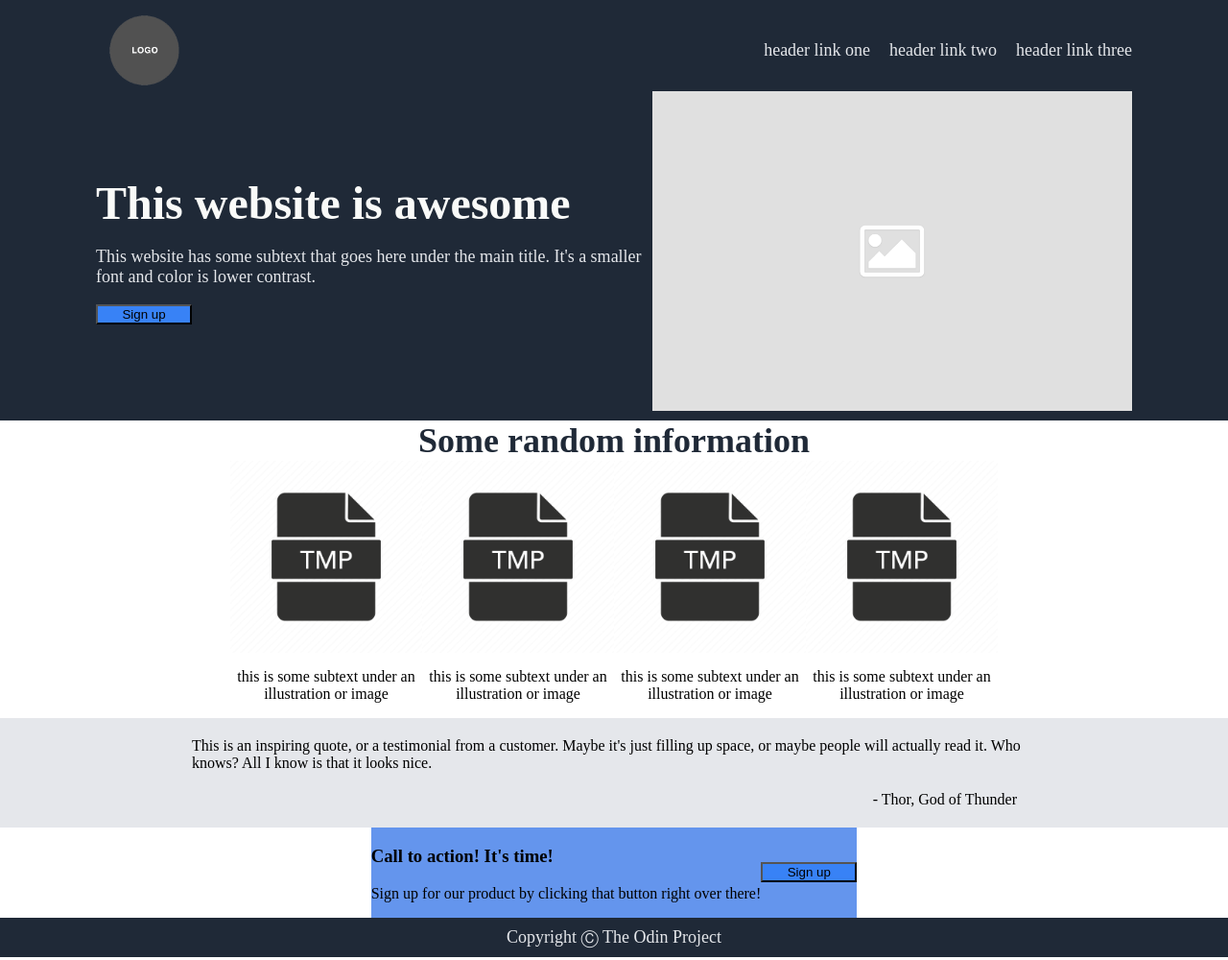
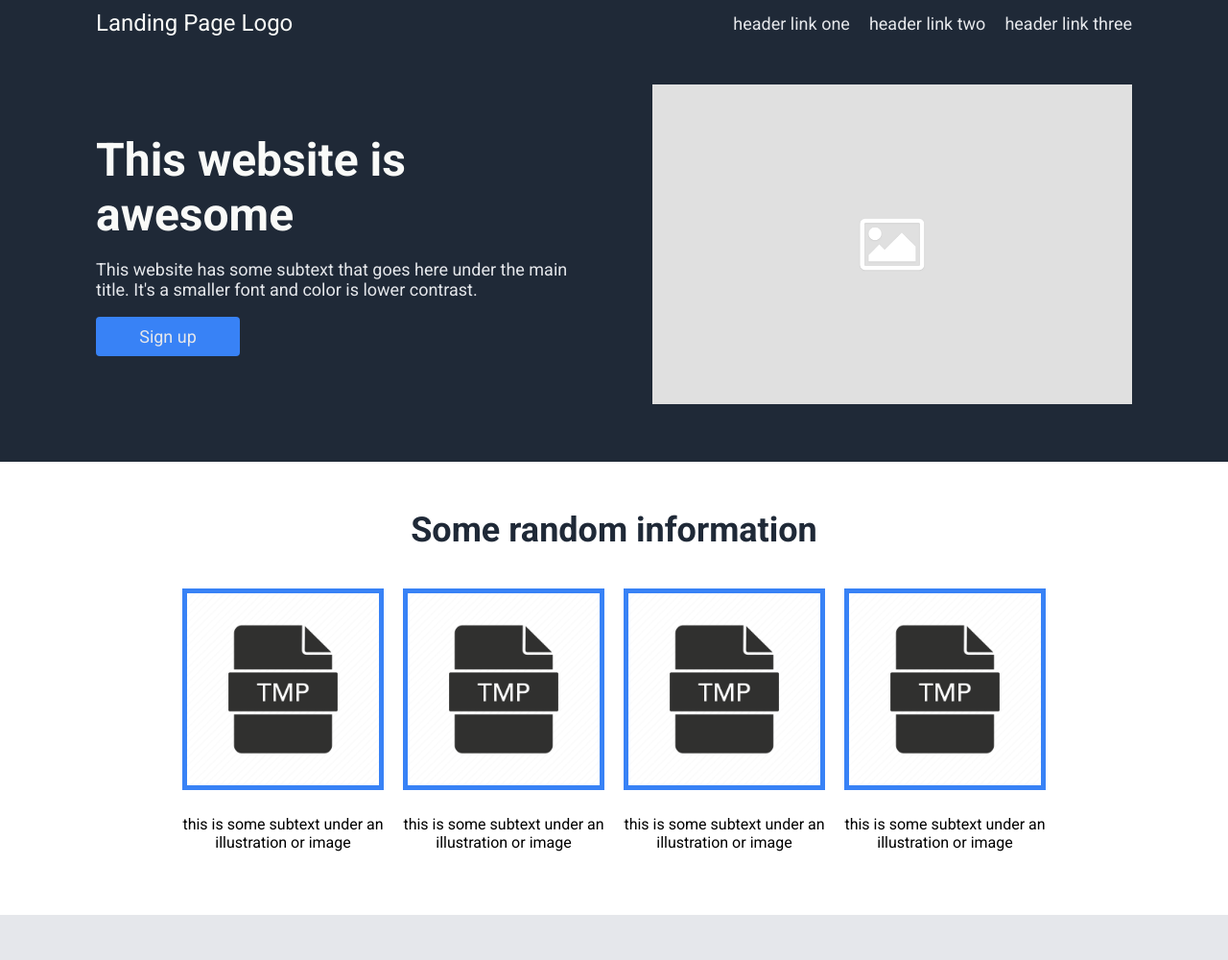
Before and after one commit to Luis-Bolanos/odin-landing-page, a plain HTML site: page index.html in a window 1280 px wide. Shown: the top 1000 px of the page at 96% size. Drawn offline with Linux system fonts and the light colour scheme.

Commit message:
Completed page based on project reqs

```diff
--- a/index.html
+++ b/index.html
@@ -5,16 +5,20 @@
         <title>Landing Page</title>
         <meta charset="UTF-8">
         <link rel="stylesheet" href="style.css">
+        <link rel="preconnect" href="https://fonts.googleapis.com">
+    <link rel="preconnect" href="https://fonts.gstatic.com" crossorigin>
+    <link href="https://fonts.googleapis.com/css2?family=Roboto:ital,wght@0,100;0,300;0,400;0,500;0,700;0,900;1,100;1,300;1,400;1,500;1,700;1,900&display=swap" rel="stylesheet">
     </head>
 
     <body>
         <div class="hero">
             <div class="hero-bar">
-                <img src="images/temp-logo.png">
+                <div class="hero-logo"><a href="index.html">Landing Page Logo</a></div>
+                <!--<img src="images/temp-logo.png">-->
                 <ul>
-                    <li><a href="google.com">header link one</a></li>
-                    <li><a href="google.com">header link two</a></li>
-                    <li><a href="google.com">header link three</a></li>
+                    <li><a href="index.html">header link one</a></li>
+                    <li><a href="index.html">header link two</a></li>
+                    <li><a href="index.html">header link three</a></li>
                 </ul>
             </div>
             <div class="section-1">
@@ -56,13 +60,11 @@
                 </div>
             </div>
             <div class="section-4">
-                <div class="CTA-box">
-                    <div class="CTA-text">
-                        <h3>Call to action! It's time!</h3>
-                        <p>Sign up for our product by clicking that button right over there!</p>
-                    </div>
-                    <button>Sign up</button>
+                <div class="CTA-text">
+                    <h2>Call to action! It's time!</h2>
+                    <p>Sign up for our product by clicking that button right over there!</p>
                 </div>
+                <button>Sign up</button>
             </div>
         <div class="footer">
             Copyright Ⓒ The Odin Project
--- a/style.css
+++ b/style.css
@@ -5,6 +5,7 @@ body {
     justify-content: space-between;
     min-height: 100vh;
     margin:0px;
+    font-family: 'Roboto', sans-serif;
 }
 
 
@@ -16,23 +17,29 @@ body {
     padding: 10px 100px 10px 100px;
 }
 
+.hero p, .hero-bar ul li a, .footer {
+    font-size: 18px;
+    color: #E5E7EB;
+}
+
 .hero-bar {
     display: flex;
     justify-content: space-between;
+    align-items: center;
 }
 
-.hero p, .hero a, .footer {
-    font-size: 18px;
-    color: #E5E7EB;
+.hero-bar .hero-logo a {
+    font-size: 24px;
+    color: #F9FAF8;
 }
 
 .hero-bar a {
     text-decoration: none;
 }
 
-.hero-bar img {
+/*.hero-bar img {
     width: 100px;
-}
+}*/
 
 .hero-bar ul {
     display: flex;
@@ -45,9 +52,10 @@ body {
 
 .section-1{
     display: flex;
-    flex-direction: row;
-    justify-content: space-around;
     align-items: center;
+    justify-content: space-between;
+    gap: 50px;
+    padding: 50px 0 50px 0;
 }
 
 .section-1 img {
@@ -66,25 +74,30 @@ body {
     justify-content: center;
 }
 
-.intro button {
-    width: 100px;
+.intro button, .section-4 button {
+    width: 150px;
     background-color: #3882F6;
+    color: #E5E7EB;
+    font-family: 'Roboto', sans-serif;
+    font-size: 18px;
+    padding: 10px 24px;
+    border-radius: 4px;
+    border-style: none;
+    cursor: pointer;
+    transition-duration: .5s;
 }
 
-/*.container {
-    display:flex;
-    flex-direction: column;
-    justify-content: space-around;
-    flex: 1;
-    padding: 0 100px 0 100px;
+.intro button:hover, .section-4 button:hover {
+    background-color: #E5E7EB;
+    color:#3882F6;
 }
-*/
 
 .section-2 {
     display: flex;
     flex-direction: column;
     align-items: center;
-    padding: 0 100px 0 100px;
+    gap: 40px;
+    padding: 50px 100px 50px 100px;
 }
 
 .section-2 .info-header {
@@ -98,15 +111,21 @@ body {
     display: flex;
     justify-content: center;
     flex-wrap: wrap;
+    gap: 20px;
 }
 
 .info-box {
     display: flex;
     justify-content: center;
     flex-direction: column;
+    width: 210px;
+    text-align: center;
+    gap: 10px;
+}
+
+.info-box img {
+    border: 5px solid #3882F6;;
     width: 200px;
-    text-align: center;
-
 }
 
 .section-3 {
@@ -114,38 +133,45 @@ body {
     justify-content: center;
     flex-direction: column;
     background-color: #E5E7EB;
-    padding: 20px 100px 20px 100px;
+    padding: 100px;
 }
 
 .quote {
     display: flex;
     justify-content: center;
     padding: 0 100px;
+    font-size: 36px;
+    font-weight: lighter;
+    font-style: italic;
 }
 
 .quote-author {
     display: flex;
     padding: 20px 120px 0px 0px;
     justify-content: flex-end;
+    font-size: 24px;
 
 }
 
 .section-4 {
     display: flex;
-    flex-direction: column;
+    flex-direction: row;
+    justify-content: space-around;
     align-items: center;
-    padding: 0 100px 0 100px;
+    margin: 175px 100px;
+    padding: 25px 50px;
+    background-color: #3882F6;
+    border-radius: 12px;
+    flex: 1;
+    color: #E5E7EB;
+}
+
+.section-4 h2 {
+    margin: 10px 0;
 }
 
 .section-4 button {
-    width: 100px;
-    background-color: #3882F6;
-}
-
-.CTA-box {
-    display: flex;
-    background-color: cornflowerblue;
-    align-items: center;
+    border: 2px solid #E5E7EB;
 }
 
 .footer {
```
